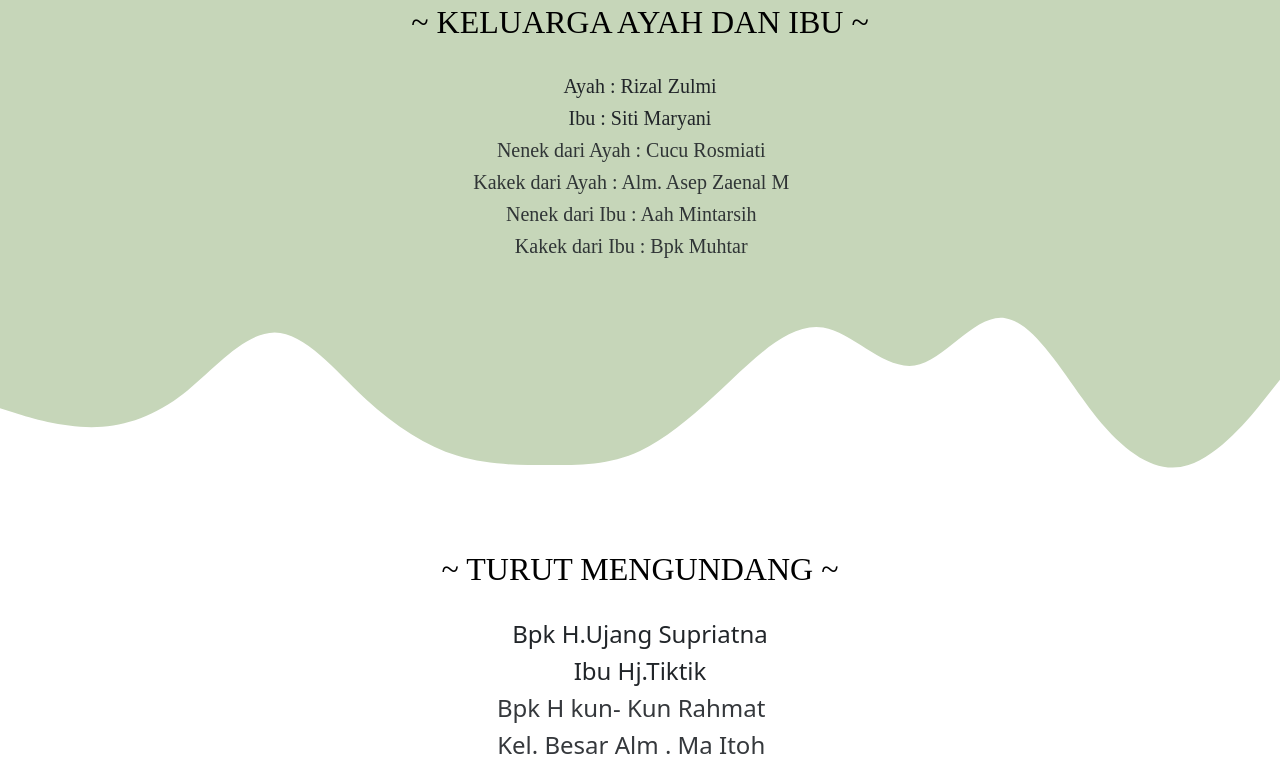
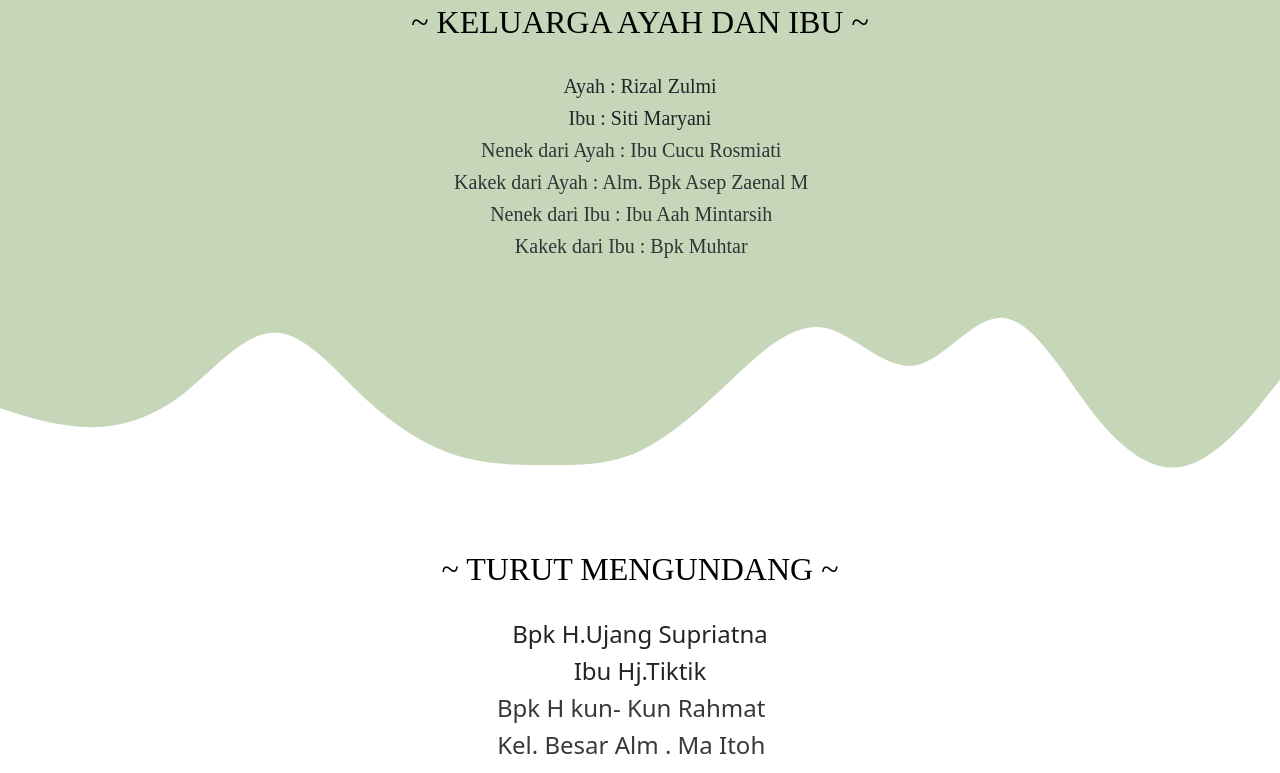
Before and after one commit to rasyidnurrahman/rasyidnurrahman.github.io, a plain HTML site: page index.html in a window 1280 px wide. Shown: the part 1889-2662 px from the top of the page. Drawn offline with nearby package versions, Linux system fonts and the light colour scheme; a web font is replaced by a local one.

Commit message:
upneww
upneww

```diff
--- a/index.html
+++ b/index.html
@@ -127,9 +127,9 @@ Resepsi Tasyakur : Minggu , 25 Mei 2025 </h4>
           <div class="col-sm text-center mt-4">
             <h4 class="namacalon" data-aos="fade-right" data-aos-delay="1000" data-aos-duration="1150">Ayah : Rizal Zulmi</h4>
             <h4 class="namacalon" data-aos="fade-right" data-aos-delay="1500" data-aos-duration="1150">Ibu : Siti Maryani</h4>
-            <h4 class="namacalon" data-aos="fade-right" data-aos-delay="2000" data-aos-duration="1150">Nenek dari Ayah : Cucu Rosmiati</h4>
-			<h4 class="namacalon" data-aos="fade-right" data-aos-delay="2000" data-aos-duration="1150">Kakek dari Ayah : Alm. Asep Zaenal M</h4>
-			<h4 class="namacalon" data-aos="fade-right" data-aos-delay="2000" data-aos-duration="1150">Nenek dari Ibu : Aah Mintarsih</h4>
+            <h4 class="namacalon" data-aos="fade-right" data-aos-delay="2000" data-aos-duration="1150">Nenek dari Ayah : Ibu Cucu Rosmiati</h4>
+			<h4 class="namacalon" data-aos="fade-right" data-aos-delay="2000" data-aos-duration="1150">Kakek dari Ayah : Alm. Bpk Asep Zaenal M</h4>
+			<h4 class="namacalon" data-aos="fade-right" data-aos-delay="2000" data-aos-duration="1150">Nenek dari Ibu : Ibu Aah Mintarsih</h4>
 			<h4 class="namacalon" data-aos="fade-right" data-aos-delay="2000" data-aos-duration="1150">Kakek dari Ibu : Bpk Muhtar</h4>
           </div>
         </div>
@@ -171,7 +171,7 @@ Resepsi Tasyakur : Minggu , 25 Mei 2025 </h4>
           </div>
           <div class="col-sm mt-2">
             <div class="text-center">
-              <img src="img/gb2.jpeg" class="rounded img-fluid" width="200px" alt="..." data-aos="fade-left" data-aos-delay="1500" data-aos-duration="1150" />
+              <img src="img/gbr2.jpeg" class="rounded img-fluid" width="200px" alt="..." data-aos="fade-left" data-aos-delay="1500" data-aos-duration="1150" />
             </div>
           </div>
         </div>
```
